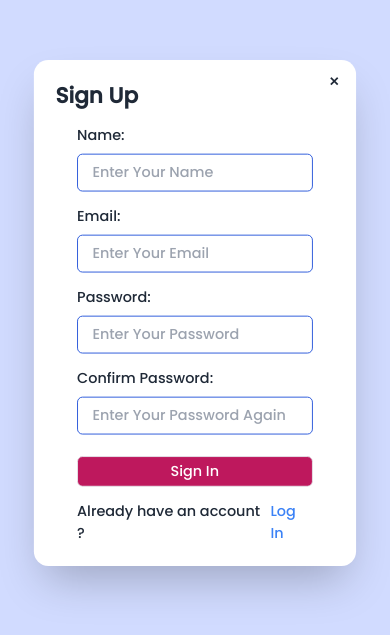
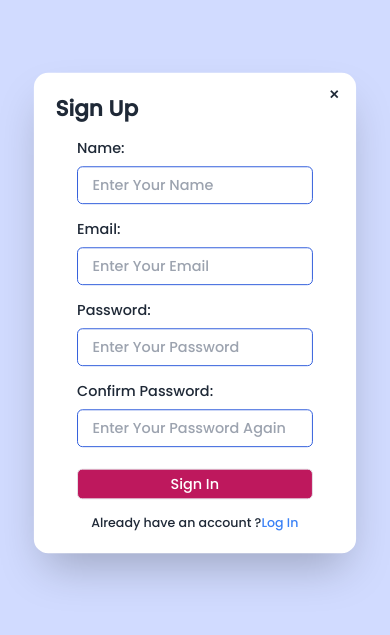
Before and after one commit to verma-vivek-923/BookStore_Webapp, a React (Vite) app in the folder frontend/: page /Signup in a window 390 px wide. Shown: the part 109-744 px from the top of the page. Built offline with nearby package versions, Linux system fonts and the light colour scheme.

Commit message:
correct responsiveness

```diff
--- a/frontend/src/component/Signup.jsx
+++ b/frontend/src/component/Signup.jsx
@@ -78,7 +78,7 @@ function Signup() {
     </div>
     <div className='flex flex-col md:flex-row md:justify-between px-6 mt-6'>
         <button type="submit" className='bg-pink-700 hover:bg-pink-500 rounded-md border  text-white hover:text-black  duration-500 px-4 py-1'>Sign In</button>
-        <p className='flex justify-center mt-4 md:mt-1'>Already have an account ? <a  className='text-blue-500  no-underline hover:underline cursor-pointer'
+        <p className='text-sm md:text-base flex justify-center mt-4 md:mt-1'>Already have an account ? <a  className='text-blue-500  no-underline hover:underline cursor-pointer'
         onClick={()=>{
           document.querySelector("#my_modal_3").showModal()
           console.log("hello")
--- a/frontend/src/home/Home.jsx
+++ b/frontend/src/home/Home.jsx
@@ -11,7 +11,7 @@ function Home() {
 
    <Navbar/>
     <Banner/>
-    <FreeBook/>
+    {/* <FreeBook/> */}
     <Footer/>
     </div>
     </>
```
